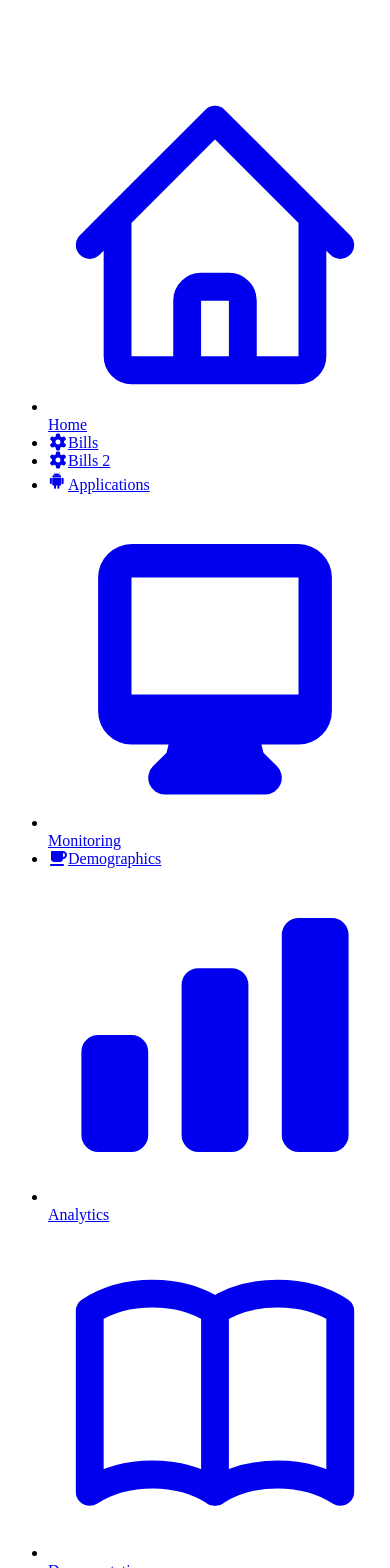
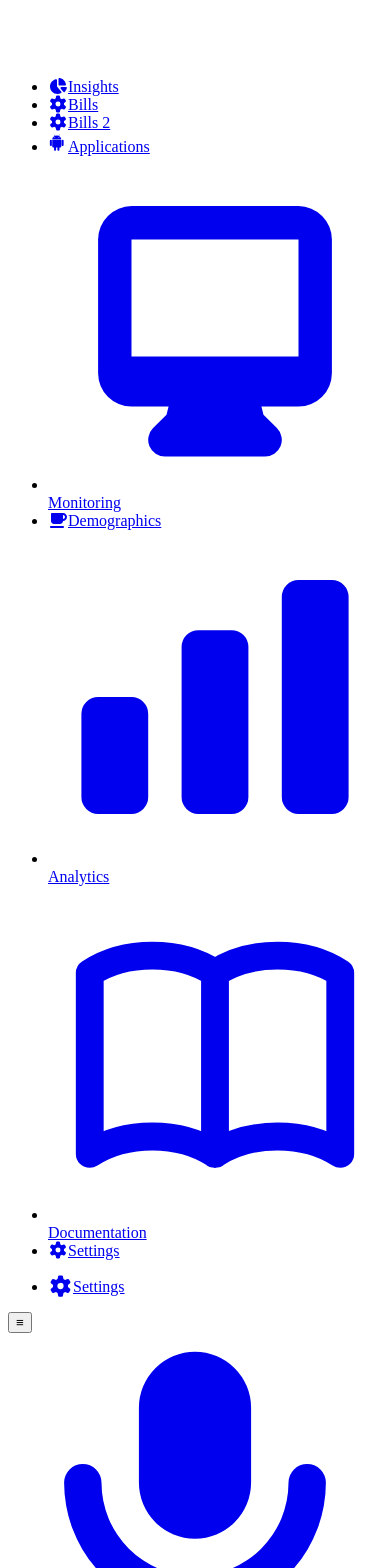
Before and after one commit to danglecodhq/braveGenAssessment, a React (Vite) app: page / in a window 390 px wide. Shown: the top 1568 px of the page. Built offline with nearby package versions, Linux system fonts and the light colour scheme.

Commit message:
Add footer and ingishts item

```diff
--- a/src/dashboard/sidebar/Sidebar.tsx
+++ b/src/dashboard/sidebar/Sidebar.tsx
@@ -1,5 +1,6 @@
 import { useDashboardContext } from '../Provider';
 import css from '../style.module.css';
+import { SidebarFooter } from './SidebarFooter';
 import { SidebarHeader } from './SidebarHeader';
 import { SidebarItems } from './SidebarItems';
 
@@ -29,6 +30,7 @@ export function Sidebar(props: SidebarProps) {
       <div className={style.container}>
         <SidebarHeader />
         <SidebarItems />
+        <SidebarFooter />
       </div>
     </aside>
   );
--- /dev/null
+++ b/src/dashboard/sidebar/SidebarFooter.tsx
@@ -0,0 +1,27 @@
+import { faGear } from '@fortawesome/free-solid-svg-icons';
+import { FontAwesomeIcon } from '@fortawesome/react-fontawesome';
+import { Link } from 'react-router-dom';
+import { useDashboardContext } from '../Provider';
+
+export function SidebarFooter() {
+  const { sidebarOpen } = useDashboardContext();
+
+  return (
+    <div className="sticky bottom-0 z-10 mb-6">
+      <ul className="md:pl-5">
+        <li>
+          <Link to="/admin/settings">
+            <span className="flex flex-col items-center my-2 p-4 w-full hover:text-white">
+              <FontAwesomeIcon icon={faGear} size="lg" className="text-green-700" />
+              {sidebarOpen ? (
+                <span className="mt-1 text-sm text-green-700">Settings</span>
+              ) : (
+                <span className="sr-only">Settings</span>
+              )}
+            </span>
+          </Link>
+        </li>
+      </ul>
+    </div>
+  );
+}
--- a/src/dashboard/sidebar/data.tsx
+++ b/src/dashboard/sidebar/data.tsx
@@ -3,14 +3,15 @@ import { ApplicationIcon } from './icons/ApplicationIcon';
 import { BillsIcon } from './icons/BillsIcon';
 import { DemographicIcon } from './icons/DemographicIcon';
 import { DocIcon } from './icons/DocIcon';
-import { HomeIcon } from './icons/HomeIcon';
+import { InsightIcon } from './icons/InsightIcon';
 import { MonitoringIcon } from './icons/MonitoringIcon';
+import { SettingIcon } from './icons/SettingIcon';
 
 export const data = [
   {
-    title: 'Home',
-    icon: <HomeIcon />,
-    link: '/',
+    title: 'Insights',
+    icon: <InsightIcon />,
+    link: '/admin/insights',
   },
   {
     title: 'Bills',
@@ -47,4 +48,9 @@ export const data = [
     icon: <DocIcon />,
     link: '/admin/documentation',
   },
+  {
+    title: 'Settings',
+    icon: <SettingIcon />,
+    link: '/admin/Settings',
+  },
 ];
--- a/src/dashboard/sidebar/icons/HomeIcon.tsx
+++ /dev/null
@@ -1,18 +0,0 @@
-export function HomeIcon() {
-  return (
-    <svg
-      xmlns="http://www.w3.org/2000/svg"
-      className="h-6 w-6"
-      fill="none"
-      viewBox="0 0 24 24"
-      stroke="currentColor"
-    >
-      <path
-        strokeLinecap="round"
-        strokeLinejoin="round"
-        strokeWidth="2"
-        d="M3 12l2-2m0 0l7-7 7 7M5 10v10a1 1 0 001 1h3m10-11l2 2m-2-2v10a1 1 0 01-1 1h-3m-6 0a1 1 0 001-1v-4a1 1 0 011-1h2a1 1 0 011 1v4a1 1 0 001 1m-6 0h6"
-      />
-    </svg>
-  );
-}
--- /dev/null
+++ b/src/dashboard/sidebar/icons/InsightIcon.tsx
@@ -0,0 +1,5 @@
+import { faChartPie } from '@fortawesome/free-solid-svg-icons'; // or faCog for the older icon
+import { FontAwesomeIcon } from '@fortawesome/react-fontawesome';
+export function InsightIcon() {
+  return <FontAwesomeIcon icon={faChartPie} />;
+}
--- /dev/null
+++ b/src/dashboard/sidebar/icons/SettingIcon.tsx
@@ -0,0 +1,5 @@
+import { faGear } from '@fortawesome/free-solid-svg-icons'; // or faCog for the older icon
+import { FontAwesomeIcon } from '@fortawesome/react-fontawesome';
+export function SettingIcon() {
+  return <FontAwesomeIcon icon={faGear} />;
+}
--- /dev/null
+++ b/src/pages/admin/insights.tsx
@@ -0,0 +1,5 @@
+import { Content } from '../../components/Content';
+
+export default function InsightsPage() {
+  return <Content title="Insights" />;
+}
```
